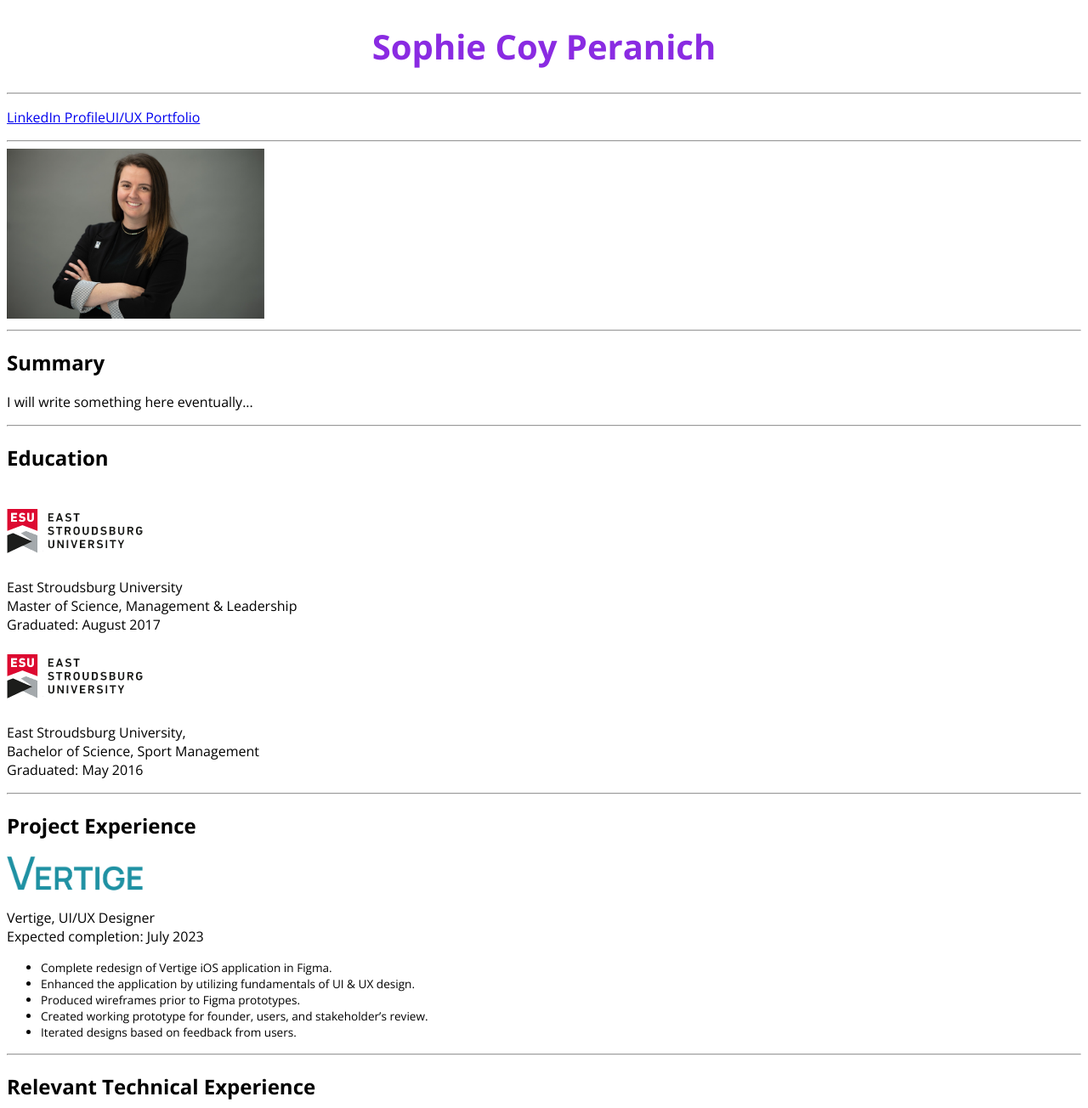
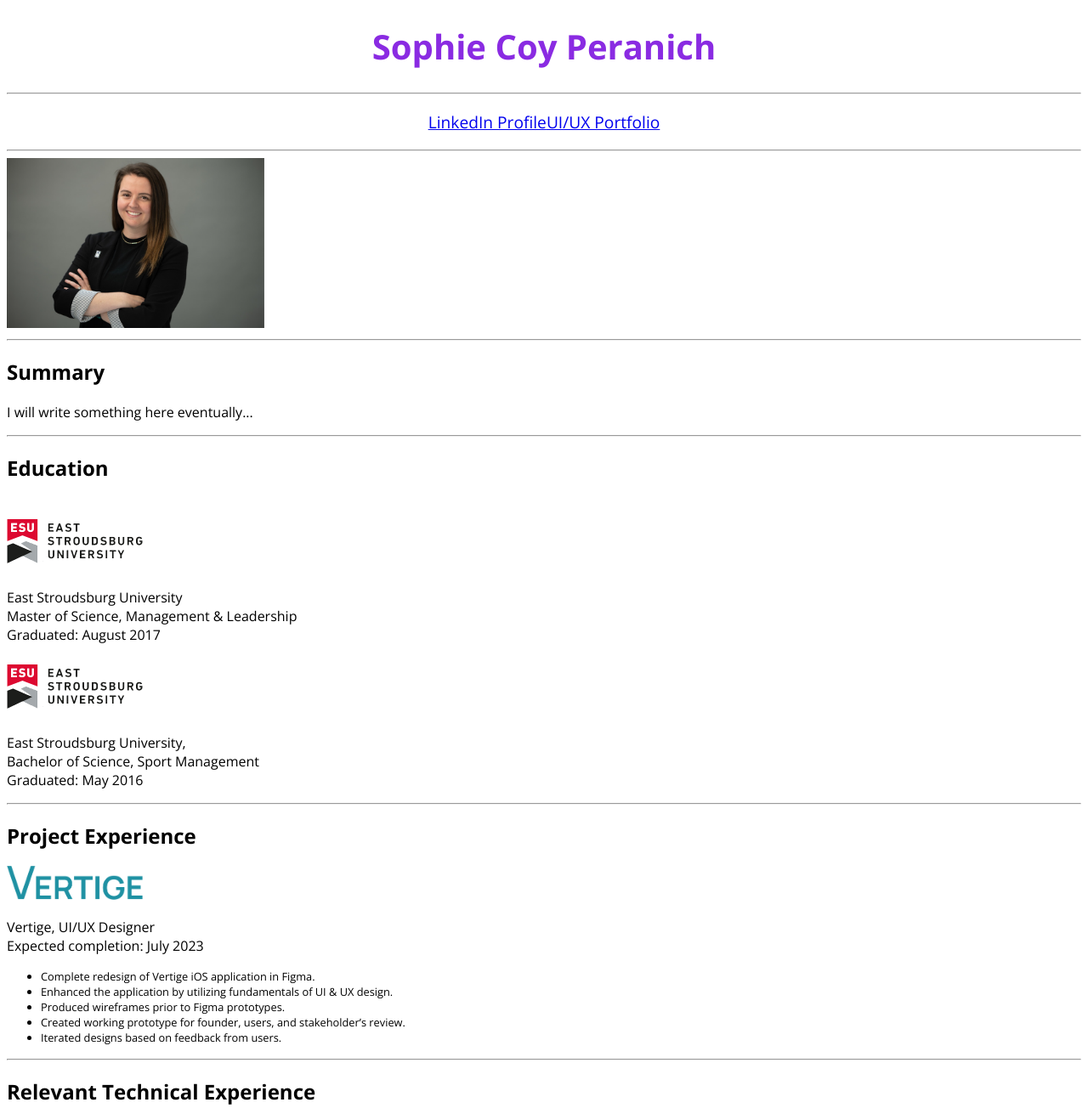
Before and after one commit to PeranichSophie/html-portfolio, a plain HTML site: page public/resume.html in a window 1280 px wide. Shown: the top 1304 px of the page at 85% size. Drawn offline with nearby package versions, Linux system fonts and the light colour scheme.

Commit message:
Add files via upload

```diff
--- a/stylesheet.css
+++ b/stylesheet.css
@@ -10,12 +10,11 @@
   text-align: center;
   font-size: 2rem;
 }
-.links {
+#links {
   text-align: center;
+  font-size: 1.2rem;
 }
-p {
-  font-size: 1rem;
+
+ul {
+  font-size: 0.8rem;
 }
-ul{
-  font-size: 0.85rem;
-}
```
